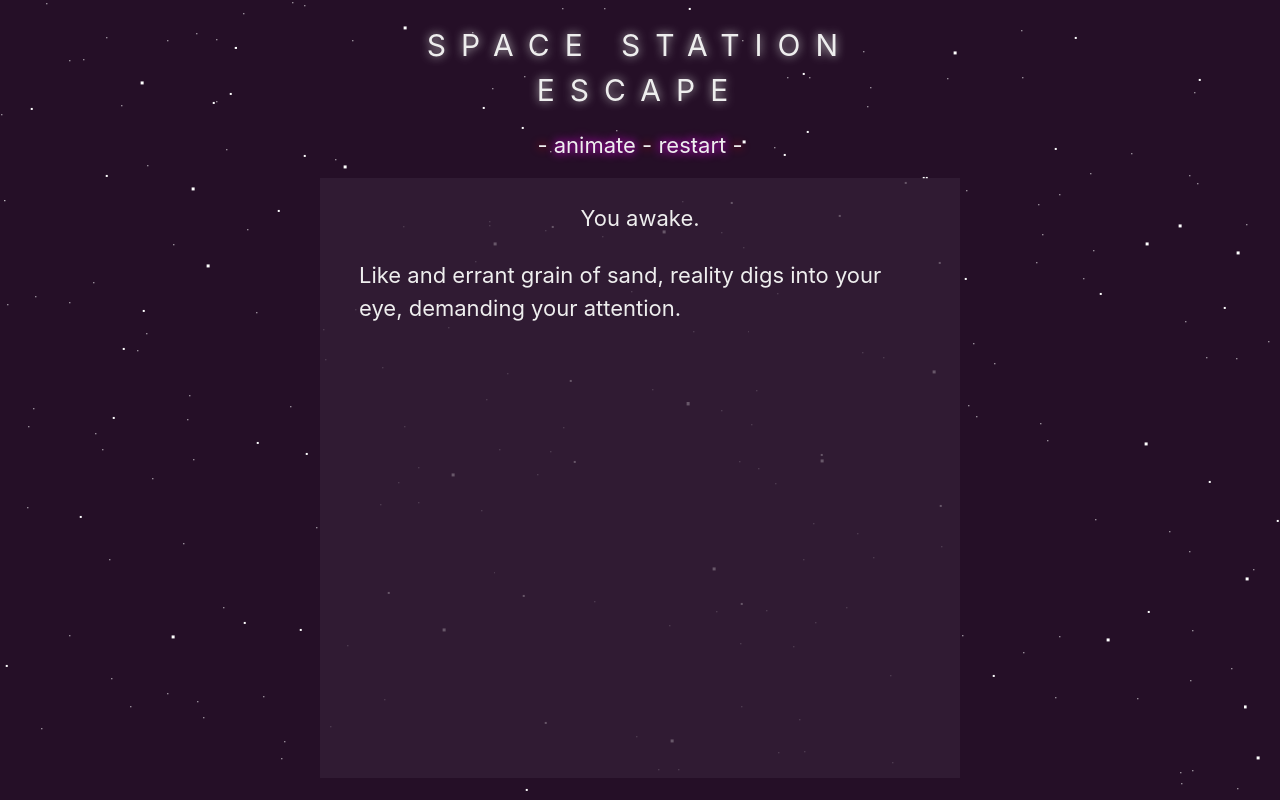
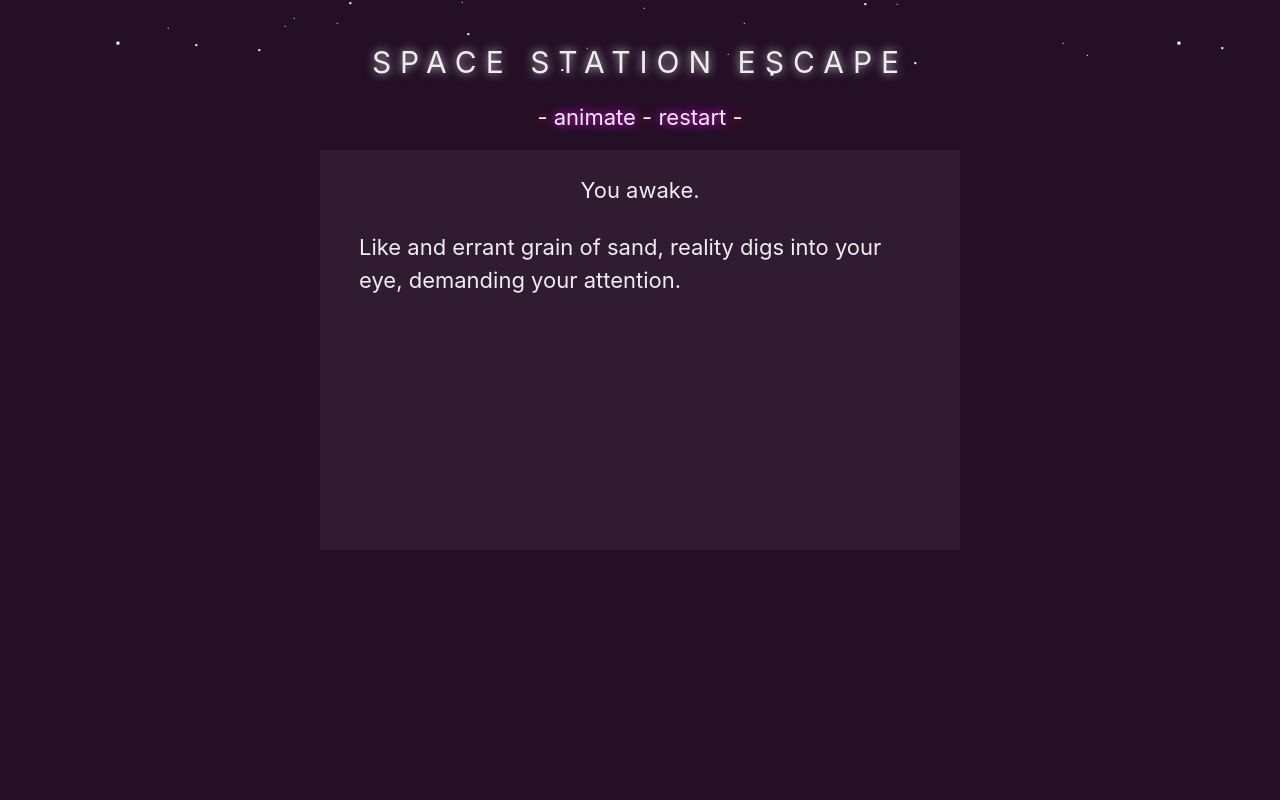
Before and after one commit to mckymsh/space-station-escape, a React (Create React App) app: page / in a window 1280 px wide. Built offline with nearby package versions, Linux system fonts and the light colour scheme.

Commit message:
transforms are hard

```diff
--- a/src/App.css
+++ b/src/App.css
@@ -13,7 +13,7 @@
 
 	/*text-align: center;*/
 	align-items: center;
-	justify-content: center;
+	justify-content: top;
 
 	overflow: hidden;
 	/*padding: 25px;*/
@@ -71,9 +71,9 @@ hr{
 
 	text-shadow: 0 0 10px #cccccc;/*#f700ff;*/
 
-	letter-spacing: 0.5em;
+	letter-spacing: 0.3em;
 
-	/*margin-top: 1vh;*/
+	margin-top: 5vh;
 
 	padding: 0;
 	/*height: 5vh;*/
@@ -100,7 +100,7 @@ hr{
 	background-color: rgba(53, 31, 55, 0.75);
 	/*border: 1px dashed yellow;*/
 
-	height: 75vh;
+	height: 50vh;
 	min-height: 300px;
 	/*max-height: 900px;*/
 
@@ -108,6 +108,8 @@ hr{
 	overflow-x: wrap;
 
 	padding: 0px;
+
+	/*margin-bottom: 50vh;*/
 
 	z-index: 20;
 }
--- a/src/stars.scss
+++ b/src/stars.scss
@@ -103,11 +103,11 @@ $shadows-big:    multiple-box-shadow(100);
 
 @keyframes animStar {
     from {
-        transform: translate(0px, 0px);
-        // transform: scale(0.5, 0.5);
+        transform: translate(-500px, -2000px);
+        // transform: rotateZ(-45deg);
     }
     to {
-        transform: translate(-500px, -2000px);
-        // transform: scale(2, 2);
+        transform: translate(0px, 0px);
+        // transform: rotateZ(45deg);
     }
 }
```
